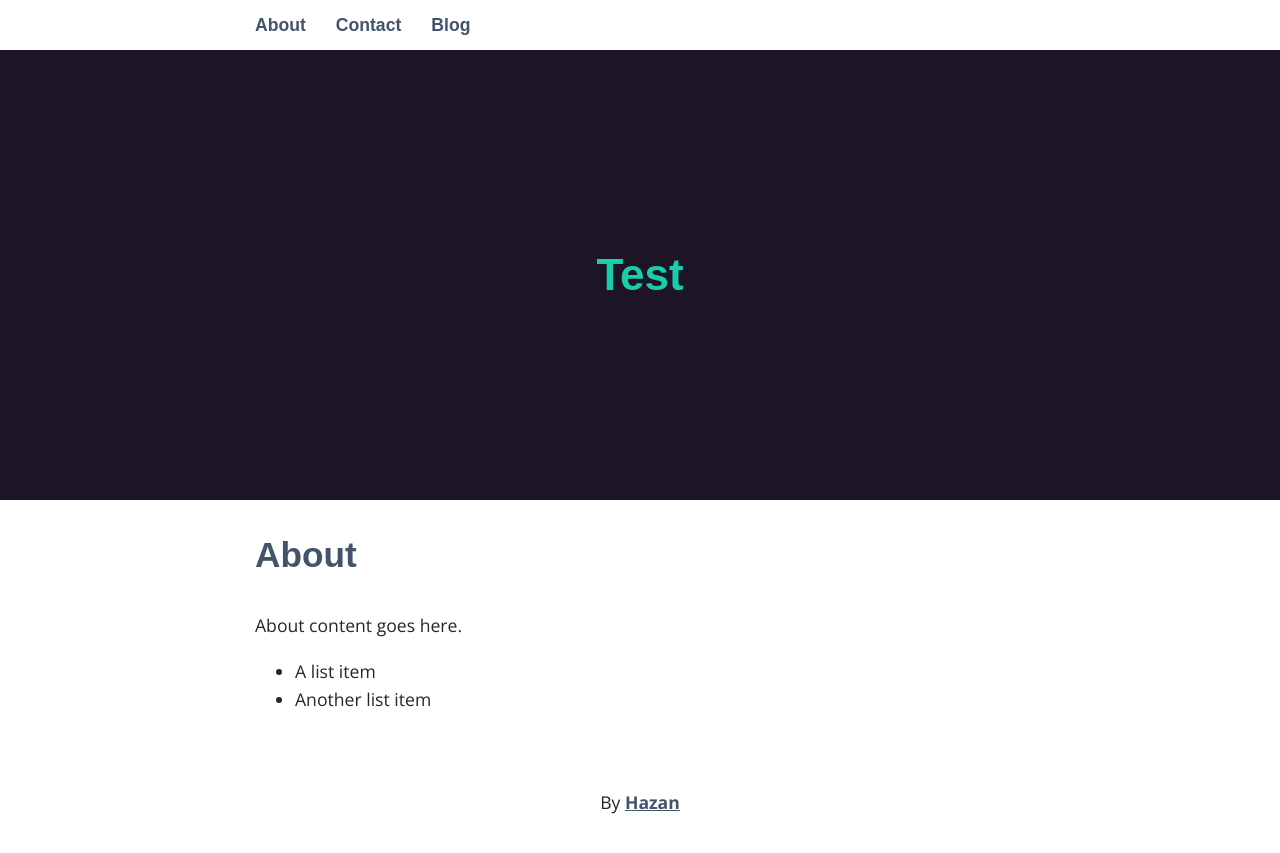
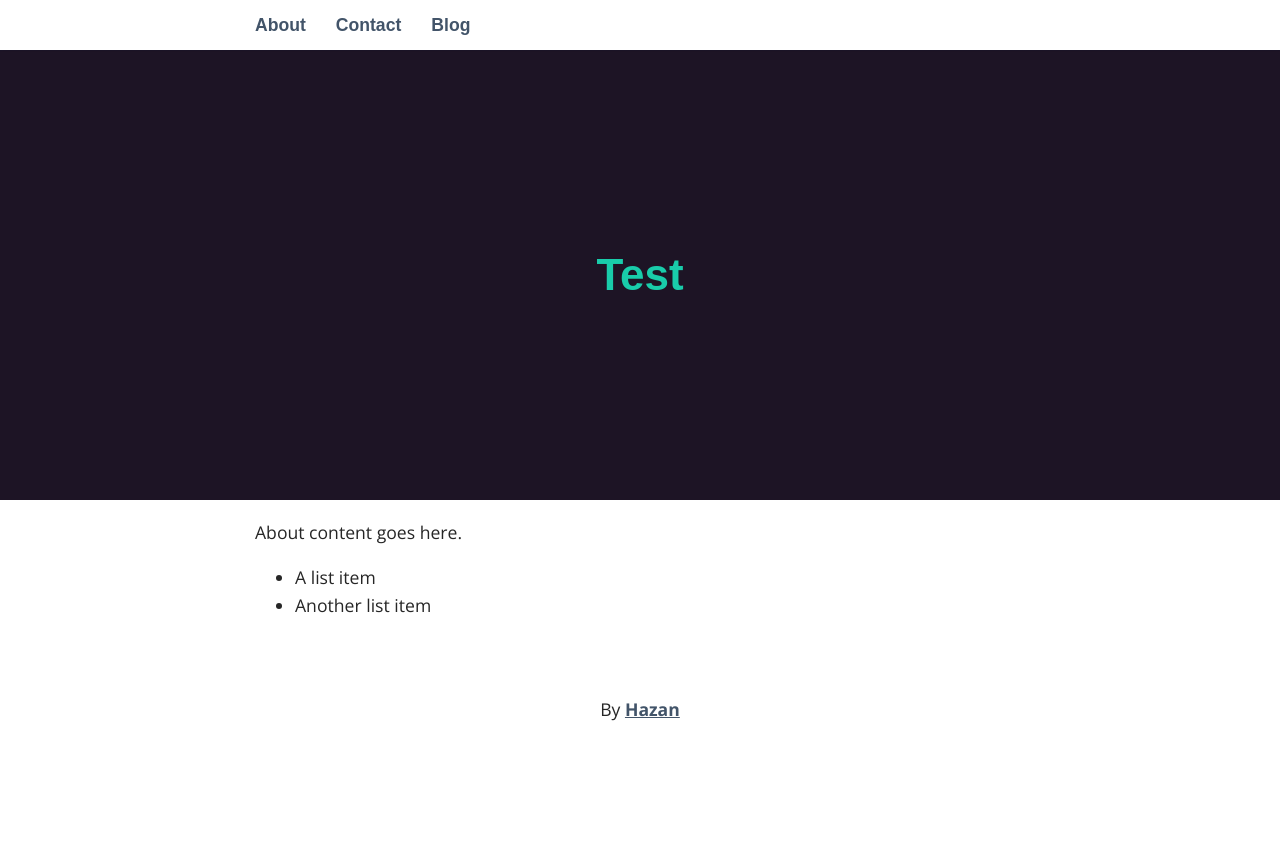
Before and after one commit to Hazan-su/test, a Jekyll site: the page built from _pages/01_about.md, in a window 1280 px wide. Shown: the top 853 px of the page. Built offline with Jekyll 4.4.1, drawn with Linux system fonts in a browser that asks for light colours; some web fonts are replaced.

Commit message:
first commit

```diff
--- a/_layouts/page.html
+++ b/_layouts/page.html
@@ -2,6 +2,6 @@
 layout: default
 ---
 
-<h2>{{ page.title }}</h2>
+<!--<h2>{{ page.title }}</h2>-->
 
     {{ content }}
--- a/css/main.scss
+++ b/css/main.scss
@@ -1,7 +1,4 @@
 ---
 # Front matter comment to ensure Jekyll properly reads file.
 ---
-@import
-	"base",
-  "layout",
-  "syntax-highlighting"
+@import "base", "layout", "syntax-highlighting";
```
